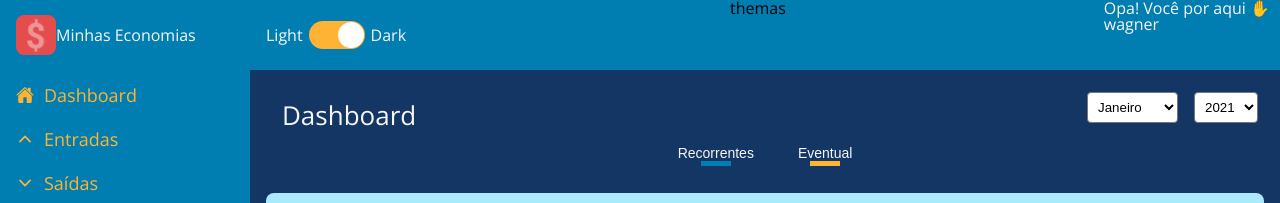
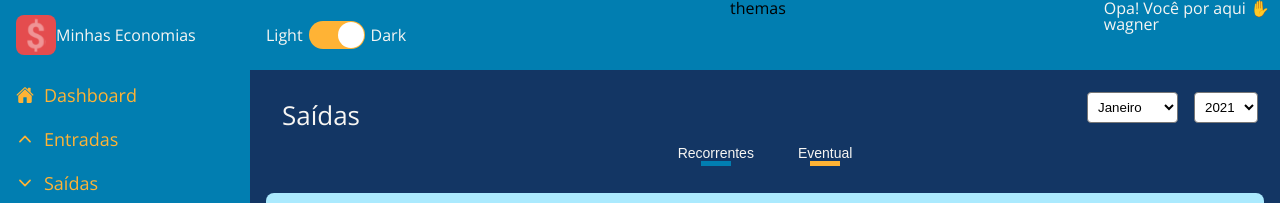
Before and after one commit to wagneraraujo/front-economias, a React (Create React App) app: page /list/1 in a window 1280 px wide. Shown: the top 203 px of the page. Built offline with nearby package versions, Linux system fonts and the light colour scheme.

Commit message:
estudo react router dom

```diff
--- a/src/components/Aside/index.tsx
+++ b/src/components/Aside/index.tsx
@@ -4,16 +4,16 @@ import {
   LogoImg,
   MenuContainer,
   Title,
-  MenuItemLink
-} from "./style";
-import logoimg from "../../assets/logo.svg";
+  MenuItemLink,
+} from './style'
+import logoimg from '../../assets/logo.svg'
 
 import {
   IoHome,
   IoChevronUpOutline,
   IoChevronDown,
-  IoCloseCircle
-} from "react-icons/io5";
+  IoCloseCircle,
+} from 'react-icons/io5'
 const Aside: React.FC = () => {
   return (
     <Container>
@@ -23,15 +23,15 @@ const Aside: React.FC = () => {
       </Header>
 
       <MenuContainer>
-        <MenuItemLink>
+        <MenuItemLink href="/dashboard">
           <IoHome />
           Dashboard
         </MenuItemLink>
-        <MenuItemLink>
+        <MenuItemLink href="/list/entry-balance">
           <IoChevronUpOutline />
           Entradas
         </MenuItemLink>
-        <MenuItemLink>
+        <MenuItemLink href="/list/exit-balance">
           <IoChevronDown />
           Saídas
         </MenuItemLink>
@@ -41,6 +41,6 @@ const Aside: React.FC = () => {
         </MenuItemLink>
       </MenuContainer>
     </Container>
-  );
-};
-export default Aside;
+  )
+}
+export default Aside
--- a/src/components/SelectInput/index.tsx
+++ b/src/components/SelectInput/index.tsx
@@ -1,37 +1,26 @@
-import {Container} from "./style"
-
+import { Container } from './style'
 
 interface ISelectInputsProps {
-  options:{
-    value:string | number;
-    label: string | number;
-  }[],
-
-
+  options: {
+    value: string | number
+    label: string | number
+  }[]
 }
 
-const SelectInput: React.FC<ISelectInputsProps> = ({options}) => {
-
-  return(
+const SelectInput: React.FC<ISelectInputsProps> = ({ options }) => {
+  return (
     <>
       <Container>
-
         <select name="" id="">
-
-          {
-            options.map(option => (
-
-              <option value={option.value}>{option.label}</option>
-            ))
-
-          }
-
+          {options.map((option) => (
+            <option value={option.value} key={option.value}>
+              {option.label}
+            </option>
+          ))}
         </select>
-
       </Container>
     </>
   )
 }
 
-
 export default SelectInput
--- a/src/pages/List/index.tsx
+++ b/src/pages/List/index.tsx
@@ -1,9 +1,26 @@
+import React from 'react'
 import ContentHeader from '../../components/ContentHeader'
 import { Container, Filters } from './style'
 import SelectInput from '../../components/SelectInput'
 import HistoryFinancialCard from '../../components/HistoryFinancialCard'
 import Content from '../../components/Content'
-const List: React.FC = () => {
+import { useParams } from 'react-router-dom'
+
+//useMemo para memorizar o valor
+
+interface IrouteParamns {
+  match: {
+    params: {
+      type: string
+    }
+  }
+}
+
+const List: React.FC = ({ params }: any) => {
+  let { type } = useParams()
+  const title = React.useMemo(() => {
+    return type === 'entry-balance' ? 'Entradas' : 'Saídas'
+  }, [type])
   const months = [
     {
       value: 1,
@@ -25,10 +42,12 @@ const List: React.FC = () => {
       label: 2022,
     },
   ]
+
+  console.log(type)
   return (
     <>
       <Container>
-        <ContentHeader title="Dashboard">
+        <ContentHeader title={title}>
           <SelectInput options={months} />
           <SelectInput options={years} />
         </ContentHeader>
```
